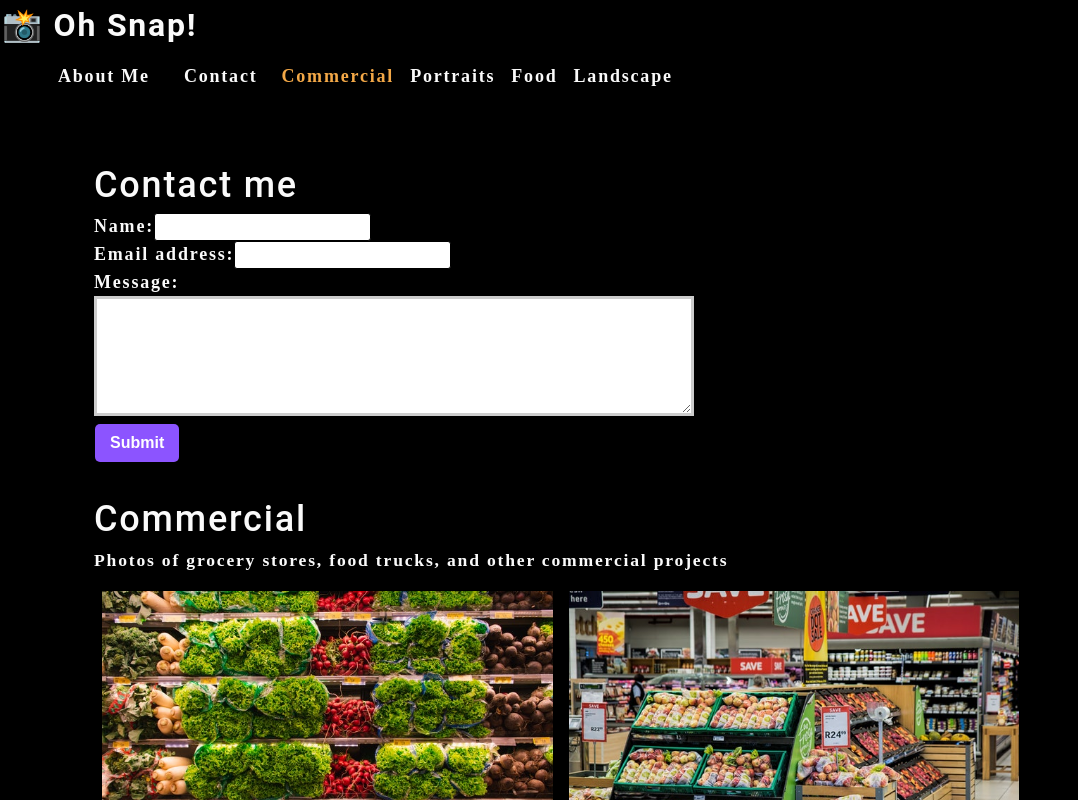
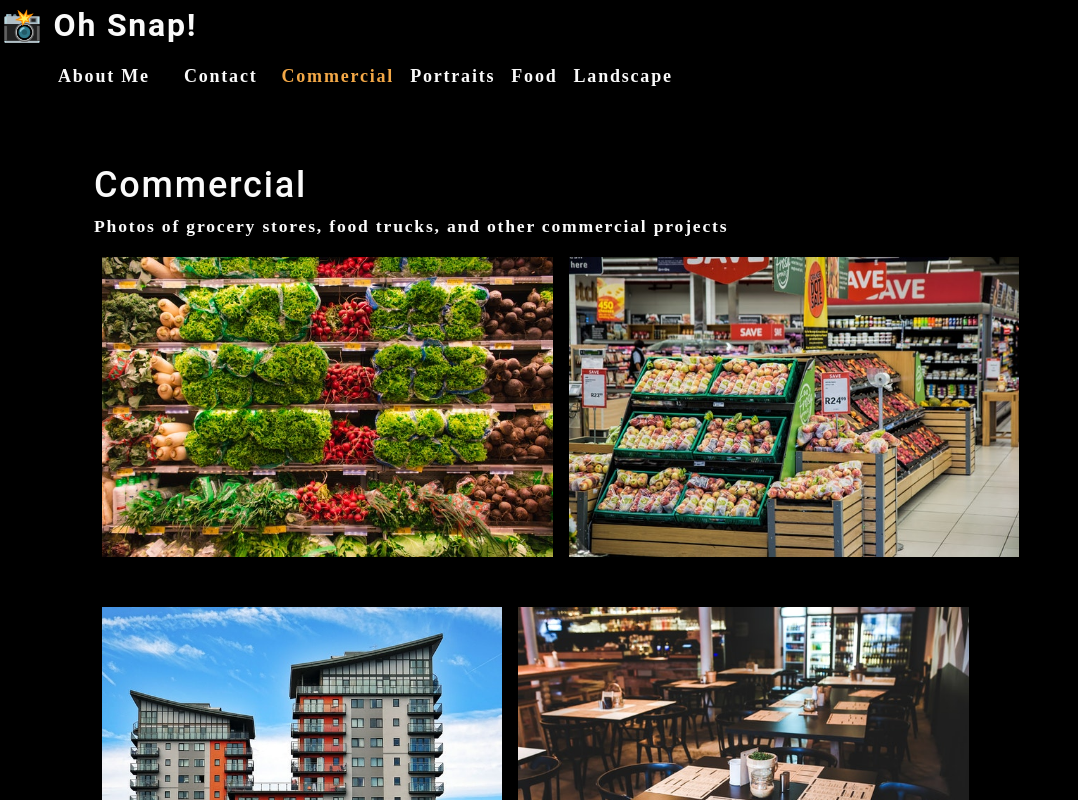
Before and after one commit to nicolalenee/photo-port, a React (Create React App) app: page / in a window 1280 px wide. Shown: the top 800 px of the page, without its empty margins (0-1078 px from the left). Built offline with nearby package versions, Linux system fonts and the light colour scheme.

Commit message:
conditionally render contact form on nav click

```diff
--- a/src/App.js
+++ b/src/App.js
@@ -8,6 +8,9 @@
 
 
 function App() {
+
+  const [contactSelected, setContactSelected] = useState(false);
+
   const [categories] = useState([
     {
       name: "commercial",
@@ -36,11 +39,18 @@
         categories={categories}
         setCurrentCategory={setCurrentCategory}
         currentCategory={currentCategory}
+        contactSelected={contactSelected}
+        setContactSelected={setContactSelected}
       ></Nav>
       <main>
-        <ContactForm></ContactForm>
-        <Gallery currentCategory={currentCategory}></Gallery>
-        <About></About>
+        {!contactSelected ? (
+          <>
+            <Gallery currentCategory={currentCategory}></Gallery>
+            <About></About>
+          </>
+        ) : (
+          <ContactForm></ContactForm>
+        )}
       </main>
 
     </div>
--- a/src/components/Nav/index.js
+++ b/src/components/Nav/index.js
@@ -6,11 +6,13 @@
 
 
   const {
-    categories =[],
+    categories = [],
     setCurrentCategory,
-    currentCategory
+    currentCategory,
+    contactSelected,
+    setContactSelected
+  } = props;
 
-  } = props;
   useEffect(() => {
     document.title = capitalizeFirstLetter(currentCategory.name);
   }, [currentCategory]);
@@ -34,23 +36,24 @@
         <nav>
           <ul className="flex-row">
             <li className="mx-2">
-              <a data-testid="about" href="#about">
+              <a data-testid="about" href="#about" onClick={() => setContactSelected(false)}>
                 About Me
               </a>
             </li>
-            <li className="mx-2">
-              <span>Contact</span>
+            <li className={`mx-2 ${contactSelected && 'navActive'}`}>
+              <span onClick={() => setContactSelected(true)}>Contact</span>
             </li>
             {categories.map((category) =>
             <li
               className={`mx-1 ${
-                currentCategory.name === category.name && 'navActive'
+                currentCategory.name === category.name && !contactSelected && 'navActive'
               }`}
               key={category.name}>
 
               <span
                 onClick={() => {
                   setCurrentCategory(category)
+                  setContactSelected(false);
                 }}
               >
                 {capitalizeFirstLetter(category.name)}
```
